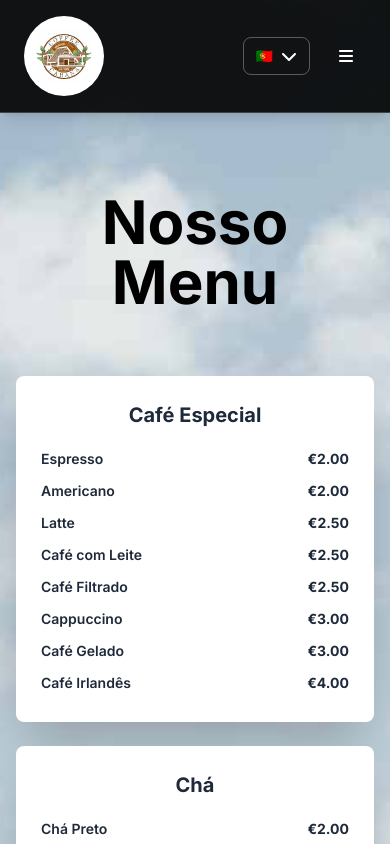
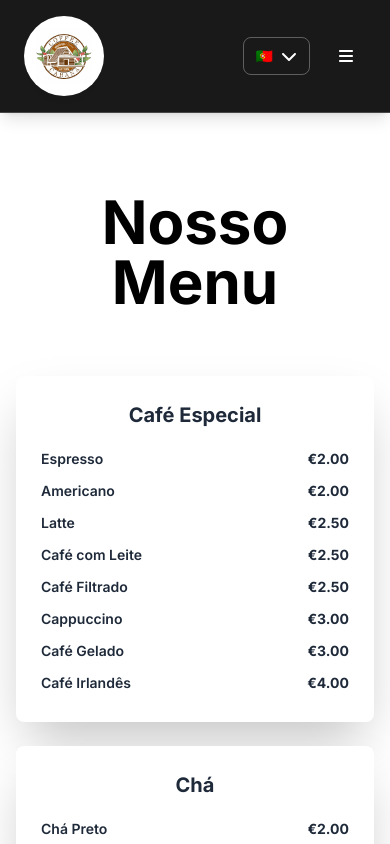
Before and after one commit to stevenjhomem/coffee-cabana, a Next.js app: page /menu in a window 390 px wide. Shown: the top 844 px of the page. Built offline with nearby package versions, Linux system fonts and the light colour scheme.

Commit message:
background

```diff
--- a/src/app/(portuguese)/menu/page.tsx
+++ b/src/app/(portuguese)/menu/page.tsx
@@ -119,8 +119,8 @@ export default function MenuPage() {
 
   return (
     <div className="min-h-screen relative">
-      {/* Background Image */}
-      <div className="absolute inset-0 bg-cover bg-center bg-no-repeat"
+      {/* Background Image (hidden on mobile) */}
+      <div className="hidden md:block absolute inset-0 bg-cover bg-center bg-no-repeat"
            style={{ backgroundImage: 'url(/images/coffee/farm.jpeg)' }}>
       </div>
       {/* Content */}
--- a/src/app/[locale]/menu/page.tsx
+++ b/src/app/[locale]/menu/page.tsx
@@ -457,8 +457,8 @@ export default async function MenuPage({ params }: Props) {
 
   return (
     <div className="min-h-screen relative">
-      {/* Background Image */}
-      <div className="absolute inset-0 bg-cover bg-center bg-no-repeat"
+      {/* Background Image (hidden on mobile) */}
+      <div className="hidden md:block absolute inset-0 bg-cover bg-center bg-no-repeat"
            style={{ backgroundImage: 'url(/images/coffee/farm.jpeg)' }}>
       </div>
 
```
